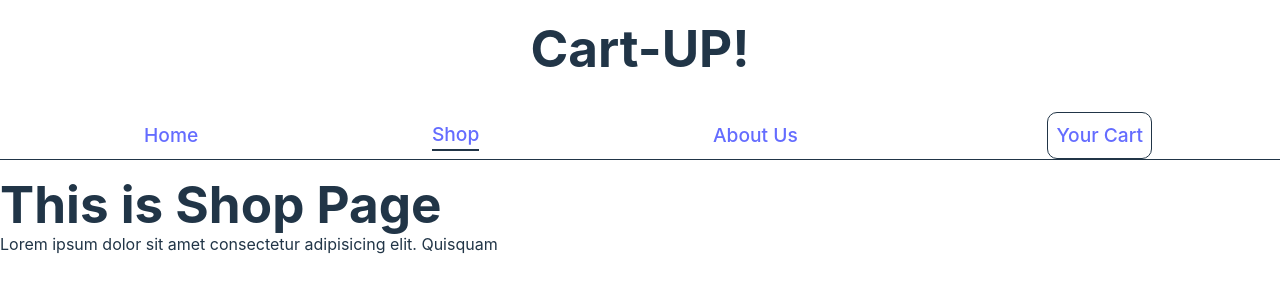
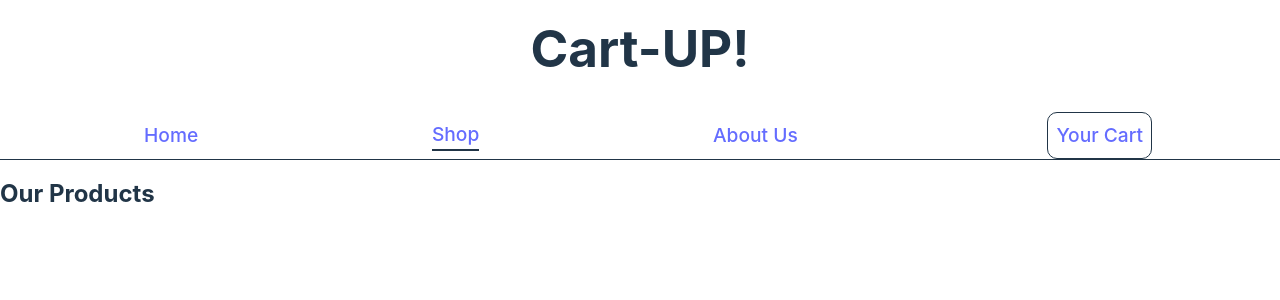
Before and after one commit to r0hitm/shopping-kart, a React (Vite) app: page /shop in a window 1280 px wide. Shown: the top 300 px of the page. Built offline with nearby package versions, Linux system fonts and the light colour scheme.

Commit message:
correct route naming convention

```diff
--- /dev/null
+++ b/src/routes/Home.jsx
@@ -0,0 +1,19 @@
+import { Link } from "react-router-dom";
+import "./Home.css";
+
+export default function Home() {
+    return <h2>Home</h2>;
+}
+
+// import { Link } from "react-router-dom";
+// import "./Homepage.css";
+
+// export default function Homepage() {
+//     return (
+//         <div className="homepage">
+//             <h1>Welcome to Cart-UP! Store</h1>
+//             <p>Discover a world of amazing products at unbeatable prices.</p>
+//             <Link to="/shop" className="shop-button">Start Shopping</Link>
+//         </div>
+//     );
+// }
--- /dev/null
+++ b/src/routes/Shop.jsx
@@ -0,0 +1,8 @@
+export default function Shop() {
+    return (
+        <>
+            <h2>Our Products</h2>
+            {/* Grid of ProductItem() */}
+        </>
+    )
+}
--- a/src/routes/home.jsx
+++ /dev/null
@@ -1,3 +0,0 @@
-export default function Home() {
-    return <h2>Home</h2>;
-}
--- a/src/routes/shop.jsx
+++ /dev/null
@@ -1,10 +0,0 @@
-export default function Shop() {
-    return (
-        <>
-            <h1>This is Shop Page</h1>
-            <p>
-                Lorem ipsum dolor sit amet consectetur adipisicing elit. Quisquam
-            </p>
-        </>
-    )
-}
```
Also changed, not shown: src/main.jsx (+4 -4 lines), src/routes/About.jsx (renamed from src/routes/about.jsx), src/routes/Cart.jsx (renamed from src/routes/cart.jsx), src/routes/Home.css (added).
